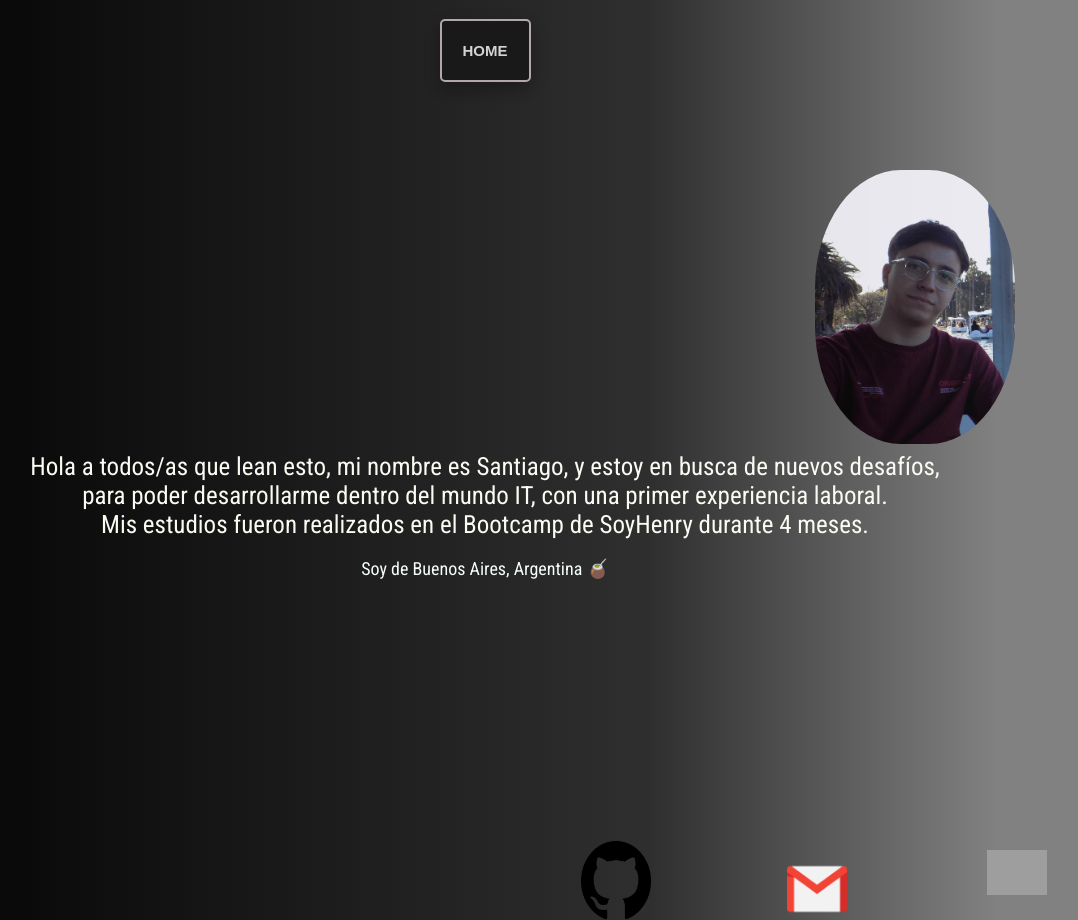
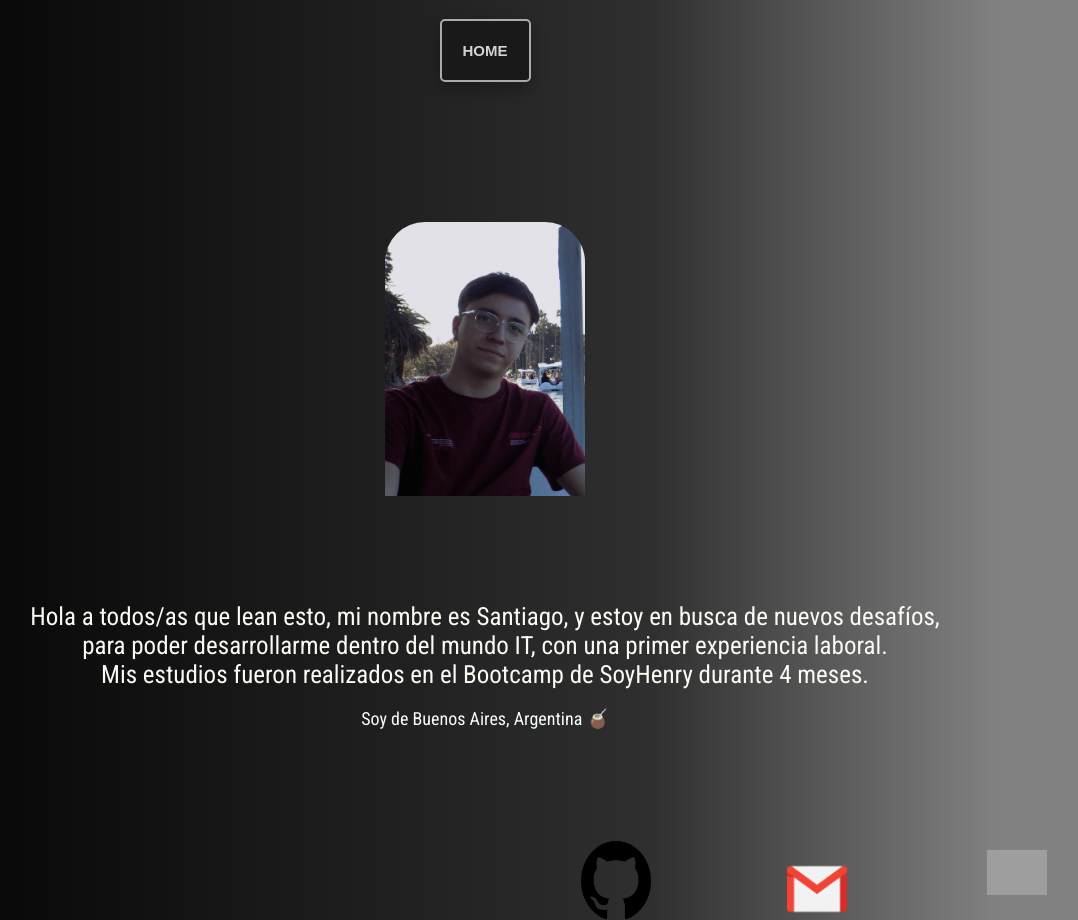
Before and after one commit to SaanCaba/portfolioSc, a React (Create React App) app: page /aboutme in a window 1280 px wide. Shown: the whole page, without its empty margins (155-1233 px from the left). Built offline with nearby package versions, Linux system fonts and the light colour scheme; grey boxes are pictures that could not be loaded.

Commit message:
commit changes

```diff
--- a/src/components/styles/Aboutme.css
+++ b/src/components/styles/Aboutme.css
@@ -97,10 +97,9 @@
 }
 
 .ft-aboutme{
-position: absolute;
 width: 200px;
-border-radius: 43%;
+border-radius: 40px;
 opacity: .9;
-top: 170px;
-left: 970px;
+margin-top: -230px;
+padding-bottom: 100px;
 }
```
